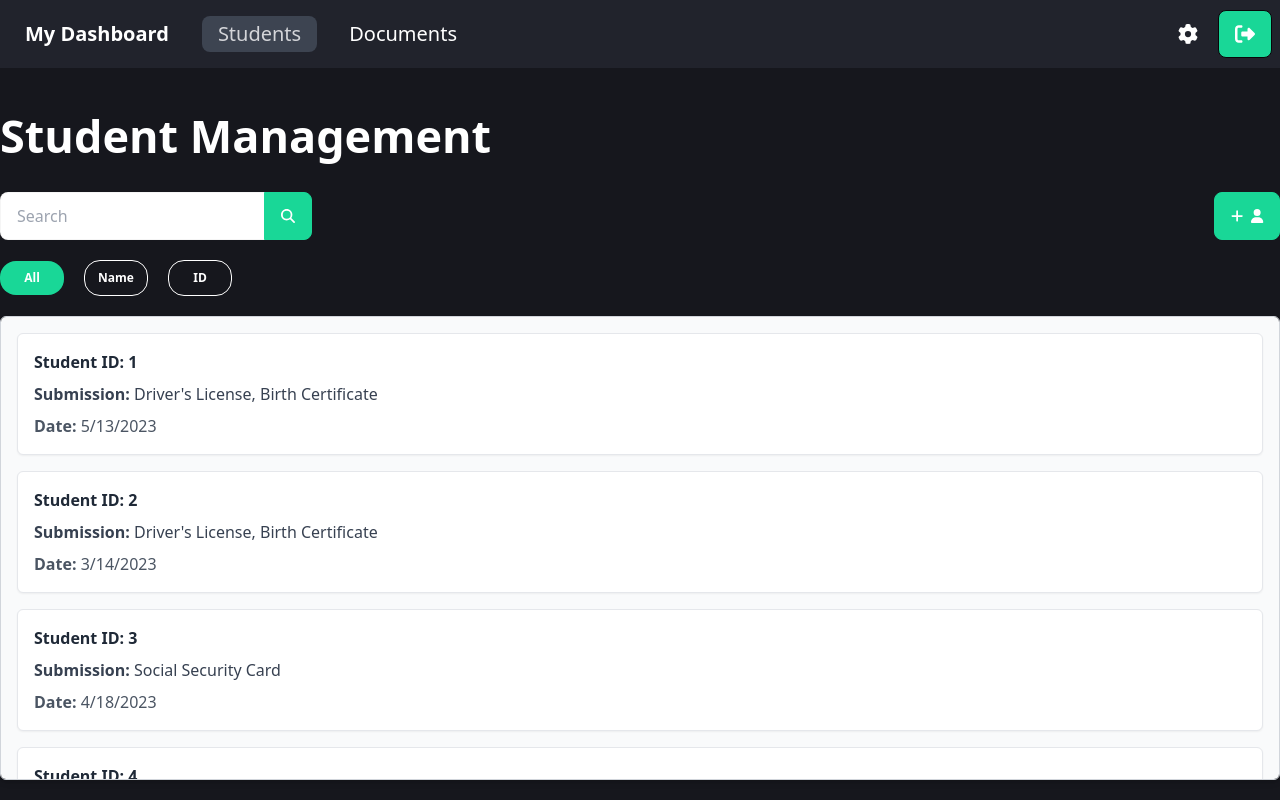
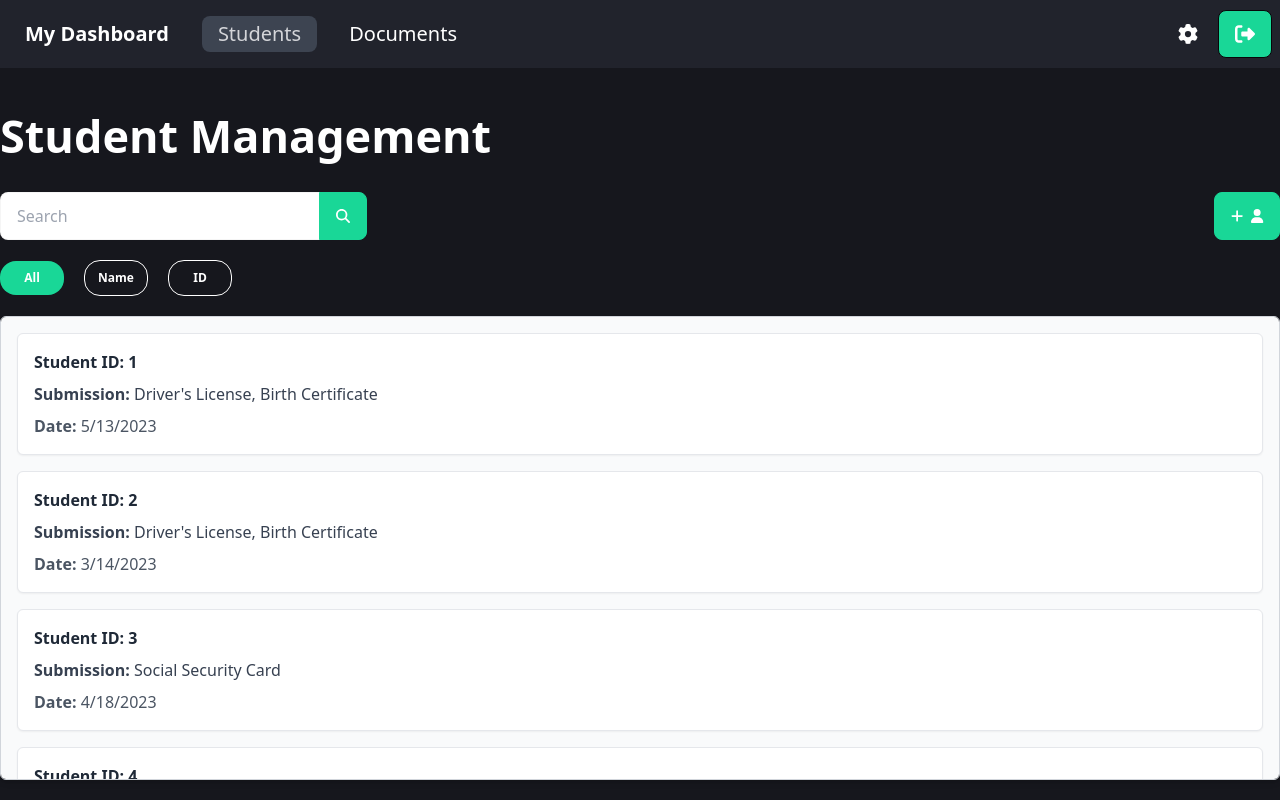
Before and after one commit to LyhongPeou/UWFrontEnd, a React (Vite) app: page /admin/student_management in a window 1280 px wide. Built offline with nearby package versions, Linux system fonts and the light colour scheme.

Commit message:
Fixed search bar issue on Student Management Dash

```diff
--- a/src/components/pages/AdminViews/StudentManagement.jsx
+++ b/src/components/pages/AdminViews/StudentManagement.jsx
@@ -29,7 +29,7 @@ const StudentManagement = () => {
             <div className="join flex items-center">
                 <div>
                     <div>
-                        <input className="input input-bordered join-item bg-white text-accents" placeholder="Search"/>
+                        <input className="input input-bordered join-item bg-white text-accent w-80" placeholder="Search"/>
                     </div>
                 </div>
                 <div className="indicator">
```
